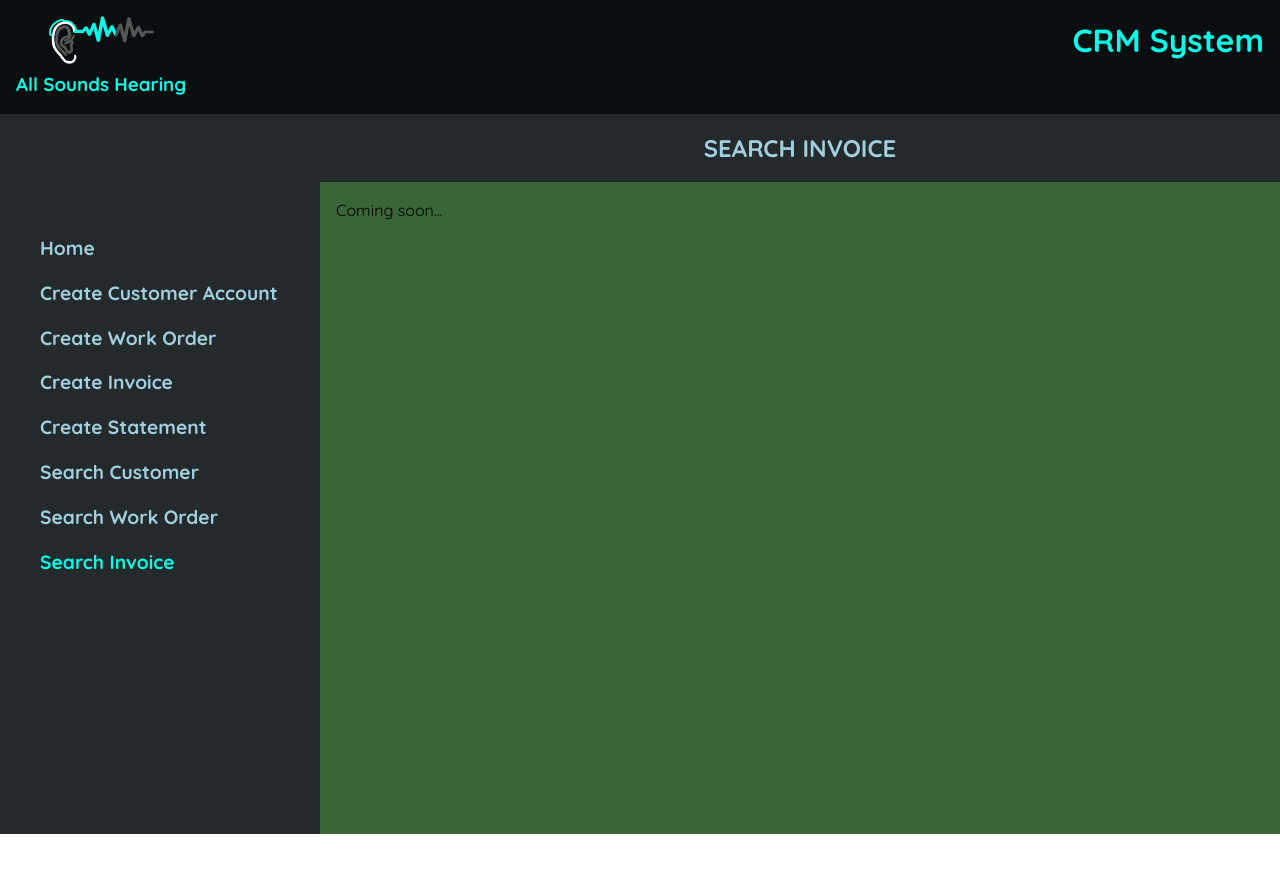
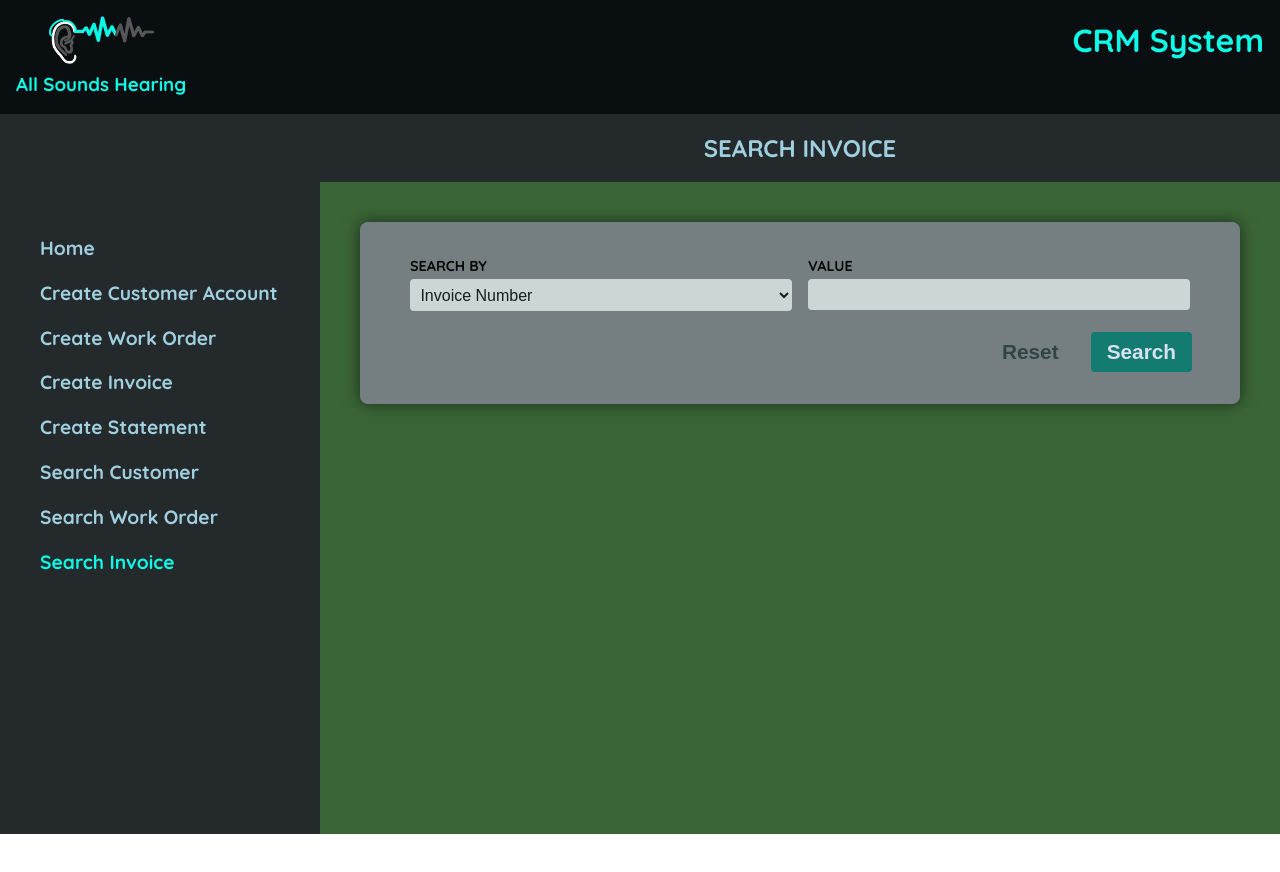
Before and after one commit to paul-kh/CRM_all-souuns-hearing, a React (Vite) app: page /search-invoice in a window 1280 px wide. Shown: the top 872 px of the page. Built offline with nearby package versions, Linux system fonts and the light colour scheme.

Commit message:
Created page for Search Invoice

```diff
--- a/src/index.css
+++ b/src/index.css
@@ -219,10 +219,10 @@ input {
 
 select {
   max-width: 100%;
-  padding: 0.5rem;
+  padding: 0.4rem;
   font-size: 1rem;
   border-radius: 4px;
-  border: 1px solid #758a8a;
+  border: 0 solid #758a8a;
   background-color: #cbd6d6;
   color: #142020;
 }
--- a/src/pages/SearchInvoice.jsx
+++ b/src/pages/SearchInvoice.jsx
@@ -6,7 +6,41 @@ export default function SearchInvoice() {
       </div>
 
       <div className="page__details">
-        <p>Coming soon...</p>
+        <form onSubmit={() => {}}>
+          <div className="control-group__row">
+            <div className="input-group">
+              <label htmlFor="invoice-search-by">Search By</label>
+              <select
+                id="invoice-search-by"
+                type="text"
+                name="invoice-search-by"
+                required
+              >
+                <option value="invoice-number">Invoice Number</option>
+                <option value="account-number">Customer Account Number</option>
+              </select>
+            </div>
+
+            <div className="input-group">
+              <label htmlFor="invoice-search-value">Value</label>
+              <input
+                id="invoice-search-value"
+                type="text"
+                name="invoice-search-value"
+                required
+              />
+            </div>
+          </div>
+
+          <p className="form-actions p-t-1">
+            <button type="reset" className="button button-flat">
+              Reset
+            </button>
+            <button type="submit" className="button">
+              Search
+            </button>
+          </p>
+        </form>
       </div>
     </main>
   );
```
